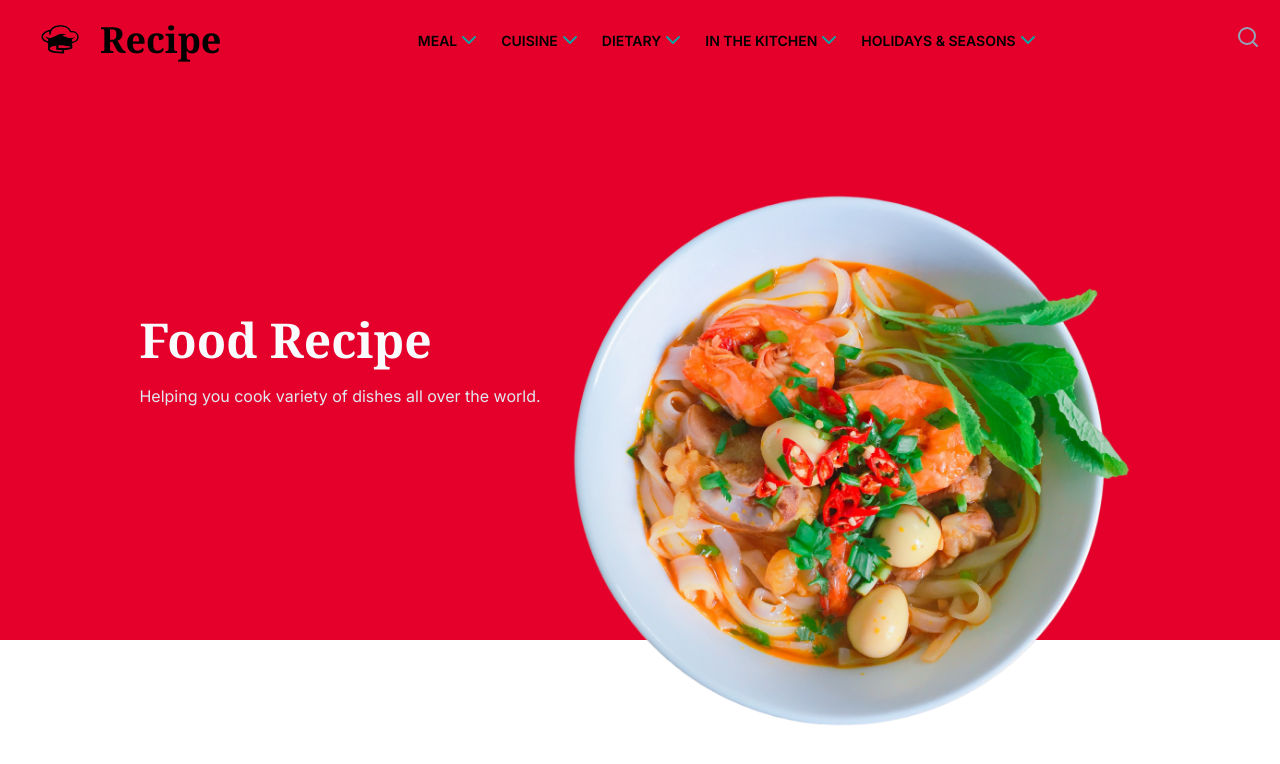
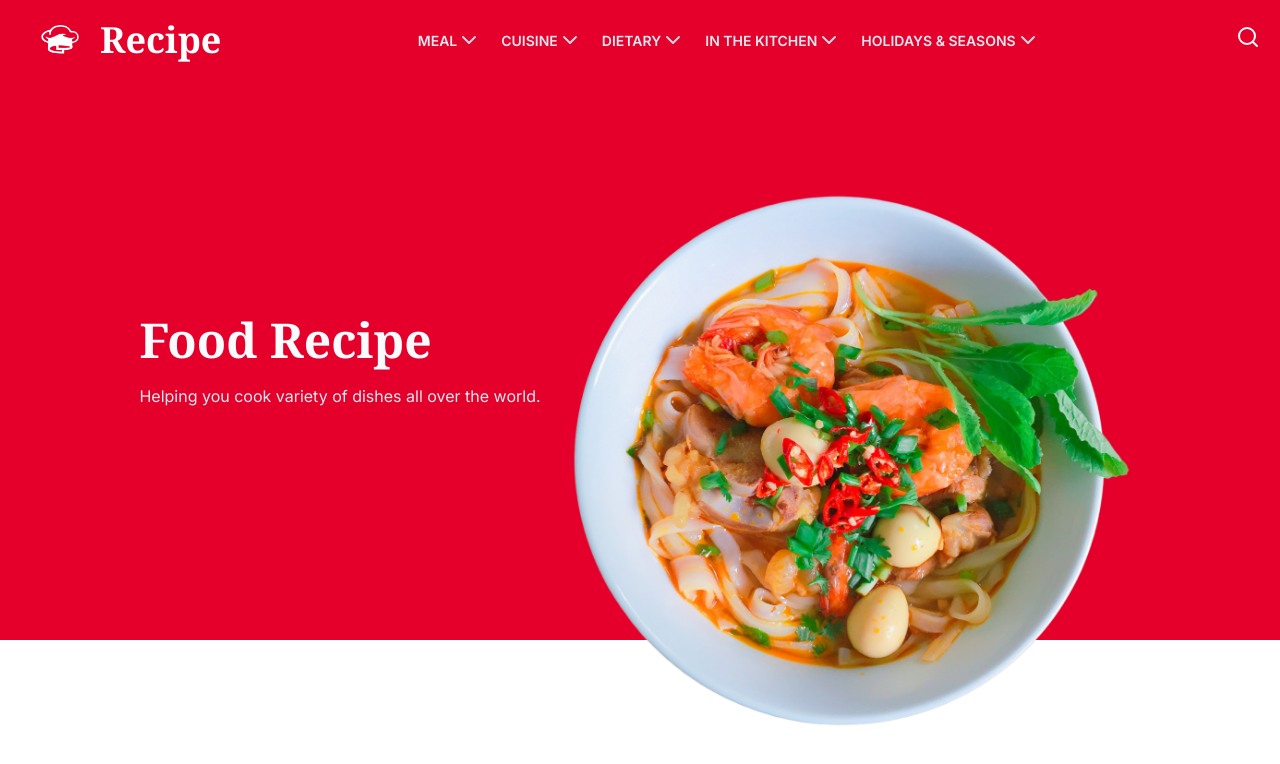
Before and after one commit to aunghein2003/recipe, a Next.js app: page / in a window 1280 px wide. Shown: the top 764 px of the page. Built offline with nearby package versions, Linux system fonts and the light colour scheme.

Commit message:
update color

```diff
--- a/src/components/Navbar.tsx
+++ b/src/components/Navbar.tsx
@@ -13,7 +13,7 @@ export default function Navbar() {
       {/* Logo */}
       <Link
         href={"/"}
-        className="flex items-center text-2xl md:text-3xl xl:text-4xl font-semibold font-serif"
+        className="flex items-center text-2xl md:text-3xl xl:text-4xl font-semibold font-serif text-white"
       >
         <Image src="/logo.png" width={80} height={80} alt="logo" />
         Recipe
--- a/src/components/ui/DropdownMenu.tsx
+++ b/src/components/ui/DropdownMenu.tsx
@@ -20,16 +20,16 @@ export function DropdownMenuDesktop({
 }: DropdownMenuProps) {
   return (
     <div className="relative inline-block">
-      <div className="inline-flex items-center space-x-2 py-3 font-semibold text-[14px] uppercase group-hover:underline underline-offset-[5px] decoration-2 decoration-[#14d3d3]">
+      <div className="inline-flex items-center space-x-2 py-3 font-semibold text-[14px] text-slate-200 uppercase group-hover:underline underline-offset-[5px] decoration-2">
         {children}
-        <ChevronDown color="#10a4a4" />
+        <ChevronDown color="#cbd5e1" />
       </div>
       <div className="absolute hidden group-hover:block hover:block w-44 h-auto border shadow-md bg-white">
         {options.map((item, i) => (
           <Link
             href={item.link}
             key={i}
-            className="block px-4 py-2 text-base font-normal decoration-1 underline-offset-4 hover:underline hover:bg-[#14d3d3]"
+            className="block px-4 py-2 text-base font-normal decoration-1 underline-offset-4 hover:underline hover:bg-primary hover:text-white"
           >
             {item.label}
           </Link>
@@ -56,13 +56,13 @@ export function DropdownMenuMobile({
     <div className="w-full">
       <div
         onClick={() => setOpenDropdown(!openDropdown)}
-        className="w-full inline-flex justify-between items-center p-3 font-semibold text-sm uppercase border-t border-[#14d3d3]"
+        className="w-full inline-flex justify-between items-center p-3 font-semibold text-sm uppercase border-t border-primary"
       >
         {children}
         {openDropdown ? (
-          <ChevronUp color="#10a4a4" />
+          <ChevronUp color="#e4002b" />
         ) : (
-          <ChevronDown color="#10a4a4" />
+          <ChevronDown color="#e4002b" />
         )}
       </div>
       {openDropdown ? (
@@ -71,7 +71,7 @@ export function DropdownMenuMobile({
             <Link
               href={item.link}
               key={i}
-              className="block px-5 py-2 text-base font-normal decoration-1 underline-offset-4 hover:underline hover:bg-[#14d3d3]"
+              className="block px-5 py-2 text-base font-normal decoration-1 underline-offset-4 hover:underline hover:bg-primary hover:text-white"
             >
               {item.label}
             </Link>
--- a/src/components/ui/HamburgerMenu.tsx
+++ b/src/components/ui/HamburgerMenu.tsx
@@ -32,7 +32,10 @@ export default function HamburgerMenu() {
               width="35"
               height="35"
             >
-              <path d="M51.092 15.737L48.263 12.908 32 29.172 15.737 12.908 12.908 15.737 29.172 32 12.908 48.263 15.737 51.092 32 34.828 48.263 51.092 51.092 48.263 34.828 32z" />
+              <path
+                fill="#fff"
+                d="M51.092 15.737L48.263 12.908 32 29.172 15.737 12.908 12.908 15.737 29.172 32 12.908 48.263 15.737 51.092 32 34.828 48.263 51.092 51.092 48.263 34.828 32z"
+              />
             </svg>
           </button>
           <div className="absolute left-0 top-[10vh] w-full sm:w-1/2 md:w-1/3 max-h-[60vh] overflow-y-auto shadow-md bg-white border border-slate-300">
@@ -55,19 +58,19 @@ export default function HamburgerMenu() {
               fillRule="evenodd"
               clipRule="evenodd"
               d="M3 5C3 4.44772 3.44772 4 4 4H16C16.5523 4 17 4.44772 17 5C17 5.55228 16.5523 6 16 6H4C3.44772 6 3 5.55228 3 5Z"
-              fill="#4A5568"
+              fill="#fff"
             />
             <path
               fillRule="evenodd"
               clipRule="evenodd"
               d="M3 10C3 9.44772 3.44772 9 4 9H16C16.5523 9 17 9.44772 17 10C17 10.5523 16.5523 11 16 11H4C3.44772 11 3 10.5523 3 10Z"
-              fill="#4A5568"
+              fill="#fff"
             />
             <path
               fillRule="evenodd"
               clipRule="evenodd"
               d="M3 15C3 14.4477 3.44772 14 4 14H10C10.5523 14 11 14.4477 11 15C11 15.5523 10.5523 16 10 16H4C3.44772 16 3 15.5523 3 15Z"
-              fill="#4A5568"
+              fill="#fff"
             />
           </svg>
         </button>
--- a/src/components/ui/SearchInput.tsx
+++ b/src/components/ui/SearchInput.tsx
@@ -33,7 +33,7 @@ export function SearchInput() {
         </form>
       ) : (
         <button className="w-full" onClick={() => setOpenSearch(true)}>
-          <Search className="text-xs  text-slate-400" />
+          <Search className="text-xs  text-white" />
         </button>
       )}
     </div>
--- a/tailwind.config.js
+++ b/tailwind.config.js
@@ -1,18 +1,21 @@
 /** @type {import('tailwindcss').Config} */
 module.exports = {
   content: [
-    './src/pages/**/*.{js,ts,jsx,tsx,mdx}',
-    './src/components/**/*.{js,ts,jsx,tsx,mdx}',
-    './src/app/**/*.{js,ts,jsx,tsx,mdx}',
+    "./src/pages/**/*.{js,ts,jsx,tsx,mdx}",
+    "./src/components/**/*.{js,ts,jsx,tsx,mdx}",
+    "./src/app/**/*.{js,ts,jsx,tsx,mdx}",
   ],
   theme: {
     extend: {
       backgroundImage: {
-        'gradient-radial': 'radial-gradient(var(--tw-gradient-stops))',
-        'gradient-conic':
-          'conic-gradient(from 180deg at 50% 50%, var(--tw-gradient-stops))',
+        "gradient-radial": "radial-gradient(var(--tw-gradient-stops))",
+        "gradient-conic":
+          "conic-gradient(from 180deg at 50% 50%, var(--tw-gradient-stops))",
+      },
+      colors: {
+        primary: "#e4002b",
       },
     },
   },
   plugins: [],
-}
+};
```
Also changed, not shown: public/logo.png.
